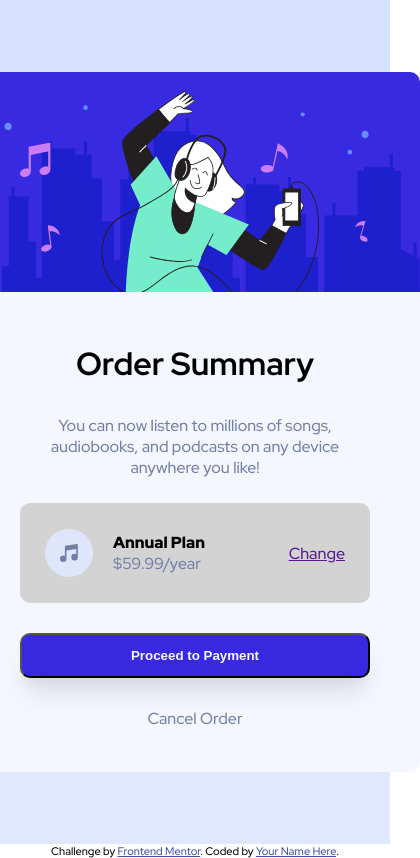
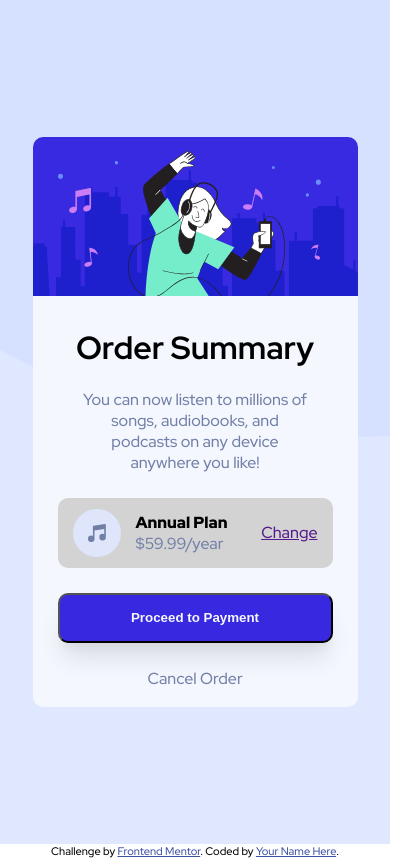
Before and after one commit to jhaynes322/order_summary_project, a plain HTML site: page index.html in a window 390 px wide. Shown: the whole page, 420 px wide, since content can reach past the window. Drawn offline with Linux system fonts and the light colour scheme.

Commit message:
Added media query for mobile layout

```diff
--- a/style.css
+++ b/style.css
@@ -31,31 +31,28 @@ body {
     display: flex;
     flex-direction: column;
     align-items: center;
-    max-width: 450px;
-    height: 700px;
+    max-width: 28.125em;
+    height: 43.75em;
     border-radius: 10px;
     background-color: var(--very-pale-blue);
-    padding-left: 50;
-    padding-right: 50;
-    padding-bottom: 50;
 }
 
 .hero {
     border-top-left-radius: 10px;
     border-top-right-radius: 10px;
-    padding-bottom: 50px;
+    padding-bottom: 3.125em;
 }
 
 .card-h1 {
-    padding-bottom: 30px;
+    padding-bottom: 1.5625em;
 }
 
 .card-p {
     color: var(--desat-blue);
     text-align: center;
-    padding-left: 50px;
-    padding-bottom: 25px;
-    padding-right: 50px;
+    padding-left: 3.125em;
+    padding-bottom: 1.5625em;
+    padding-right: 3.125em;
 }
 
 .plan-info {
@@ -65,24 +62,24 @@ body {
     justify-content: space-between;
     background-color: lightgray;
     border-radius: 10px;
-    width: 350px;
-    height: 100px;
-    margin-bottom: 30px;
+    width: 21.875em;
+    height: 6.25em;
+    margin-bottom: 1.5625em;
 }
 
 .img-group {
     display: flex;
     flex-direction: row;
     align-items: center;
-    margin-left: 25px;
+    margin-left: 1.5625em;
 }
 
 .price {
-    margin-left: 20px;
+    margin-left: 1.25em;
 }
 
 .plan-change {
-    margin-right: 25px;
+    margin-right: 1.5625em;
 }
 
 .price #bold {
@@ -96,11 +93,11 @@ body {
 button {
     color: var(--very-pale-blue);
     font-weight: 700;
-    width: 350px;
-    height: 45px;
+    width: 21.875em;
+    height: 2.8125em;
     background-color: var(--bright-blue);
     border-radius: 10px;
-    margin-bottom: 30px;
+    margin-bottom: 1.875em;
     box-shadow: rgba(0, 0, 0, 0.1) 0px 20px 25px -5px, rgba(0, 0, 0, 0.04) 0px 10px 10px -5px;
 }
 
@@ -125,3 +122,41 @@ button:hover {
     cursor: pointer;
     text-decoration: none;
 }
+
+@media only screen and (max-width: 500px) {
+    .card {
+        width: 325px;
+        height: 570px;
+    }
+
+    .hero {
+        width: 325px;
+        padding-bottom: 30px;
+    }
+
+    .card-h1 {
+        padding-bottom: 20px;
+    }
+
+    .plan-info {
+        width: 275px;
+        height: 70px;
+    }
+
+    .img-group {
+        margin-left: 15px;
+    }
+
+    .price {
+        margin-left: 15px;
+    }
+
+    .plan-change {
+        margin-right: 15px;
+    }
+
+    button {
+        width: 275px;
+        height: 50px;
+    }
+}
```
